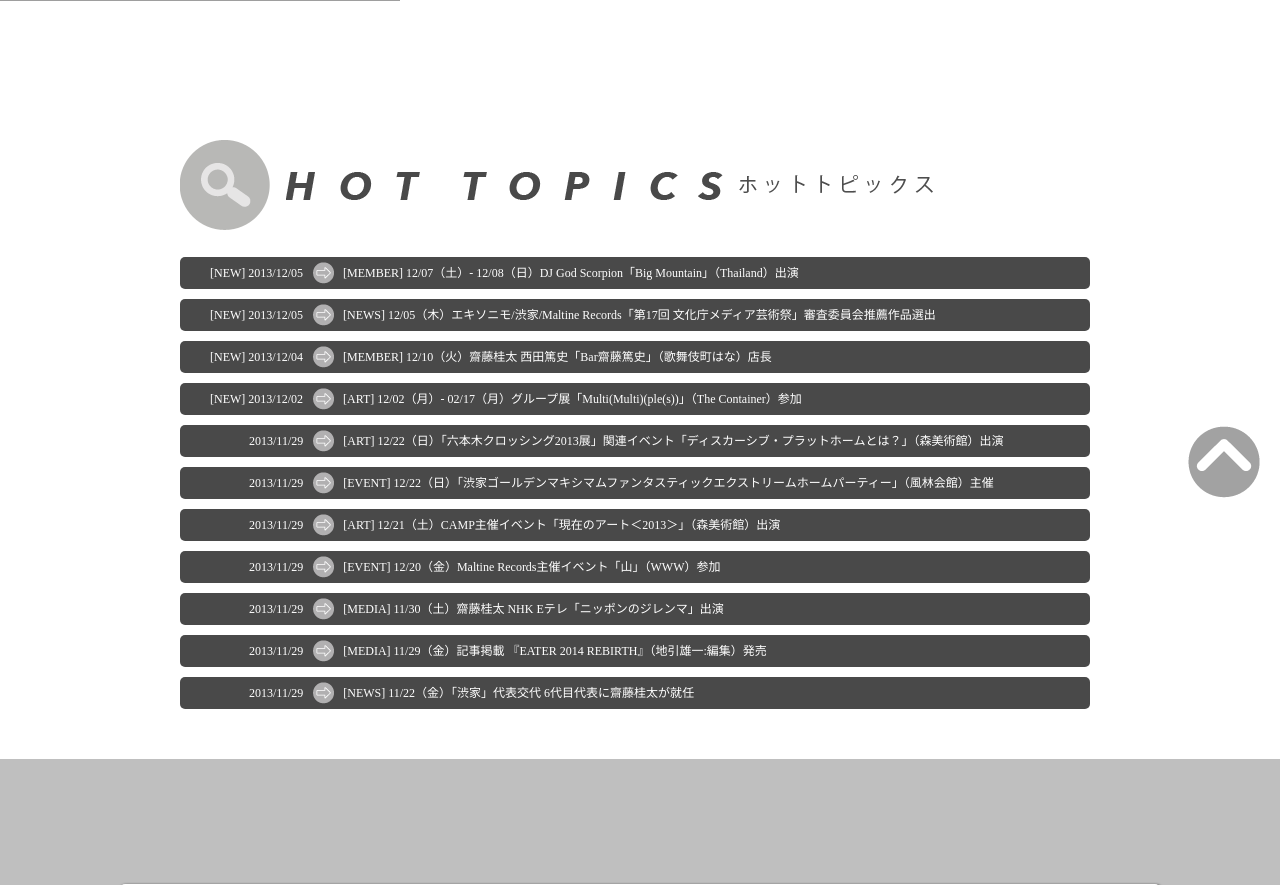
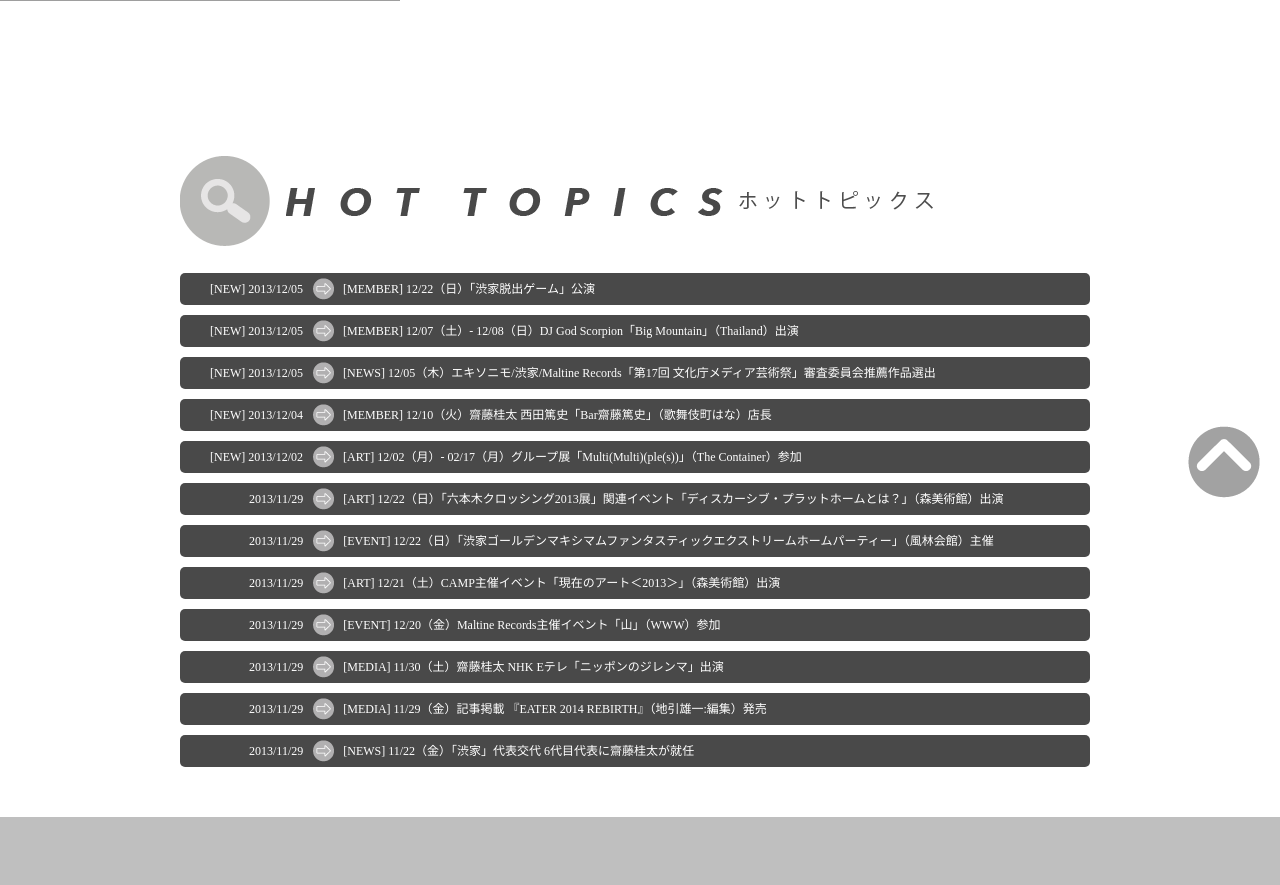
Before and after one commit to ayafujiaya/shibuhouse_new_web, a PHP site: page / in a window 1280 px wide. Shown: the part 399-1284 px from the top of the page. Run offline with PHP 8.4, Linux system fonts and the light colour scheme; some libraries are stand-ins or nearby versions; grey boxes are pictures that could not be loaded.

Commit message:
Update index.php

```diff
--- a/index.php
+++ b/index.php
@@ -27,7 +27,7 @@
           <ul class="slides">
             <li><a target="_blank" href="./member.php"><img src="./img/topimage/top_05.jpg"></a></li>
             <li><a target="_blank" href="http://golden-maximum-fantastic-extream.tumblr.com/"><img src="./img/topimage/goldenparty.jpg"></a></li>
-            <!--<li><a target="_blank" href="./shibu_e/bourei.html"><img src="./img/topimage/top_bourei.jpg"></a></li>-->
+            <li><a target="_blank" href="./shibu_e/bourei.html"><img src="./img/topimage/top_bourei.jpg"></a></li>
             <li><a target="_blank" href="http://great-saito.jimdo.com/"><img src="./img/topimage/saitou2.jpg"></a></li>
             <li><a target="_blank" href="https://www.facebook.com/events/560368644051891/"><img src="./img/topimage/000.jpg"></a></li>
           </ul>
@@ -42,7 +42,7 @@
         </div><!-- hot_topics_pic -->
         <div id="hot_topics_text">
           <ul>
-           <!-- <li class="topics"><sep class="topics_date">[NEW] 2013/12/05</sep><img class="arrow" src="./img/arrow.png"><sep class="topics_date">[MEMBER] <a href="./shibu_e/bourei.html" target="_blank">12/22（日）「渋家脱出ゲーム」公演</a></sep></li>-->
+            <li class="topics"><sep class="topics_date">[NEW] 2013/12/05</sep><img class="arrow" src="./img/arrow.png"><sep class="topics_date">[MEMBER] <a href="./shibu_e/bourei.html" target="_blank">12/22（日）「渋家脱出ゲーム」公演</a></sep></li>
             <li class="topics"><sep class="topics_date">[NEW] 2013/12/05</sep><img class="arrow" src="./img/arrow.png"><sep class="topics_date">[MEMBER] <a href="http://www.bigmountainmusicfestival.com/" target="_blank">12/07（土）- 12/08（日）DJ God Scorpion「Big Mountain」（Thailand）出演</a></sep></li>
             <li class="topics"><sep class="topics_date">[NEW] 2013/12/05</sep><img class="arrow" src="./img/arrow.png"><sep class="topics_date">[NEWS]   <a href="http://j-mediaarts.jp/awards/recommends?locale=ja&section_id=2" target="_blank">12/05（木）エキソニモ/渋家/Maltine Records「第17回 文化庁メディア芸術祭」審査委員会推薦作品選出</a></sep></li>
             <li class="topics"><sep class="topics_date">[NEW] 2013/12/04</sep><img class="arrow" src="./img/arrow.png"><sep class="topics_date">[MEMBER] <a href="https://www.facebook.com/events/560368644051891/" target="_blank">12/10（火）齋藤桂太 西田篤史「Bar齋藤篤史」（歌舞伎町はな）店長</a></sep></li>
```
